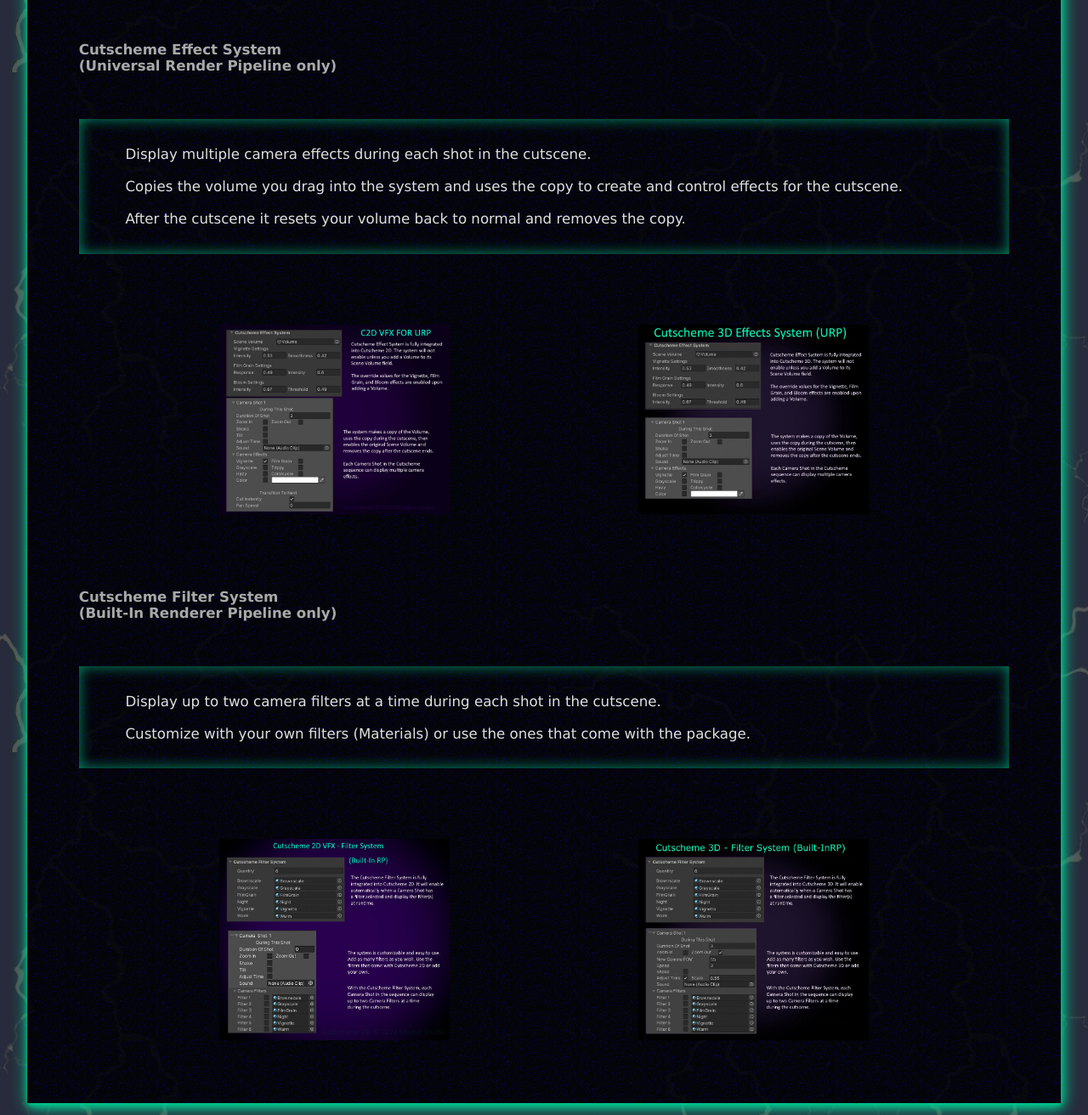
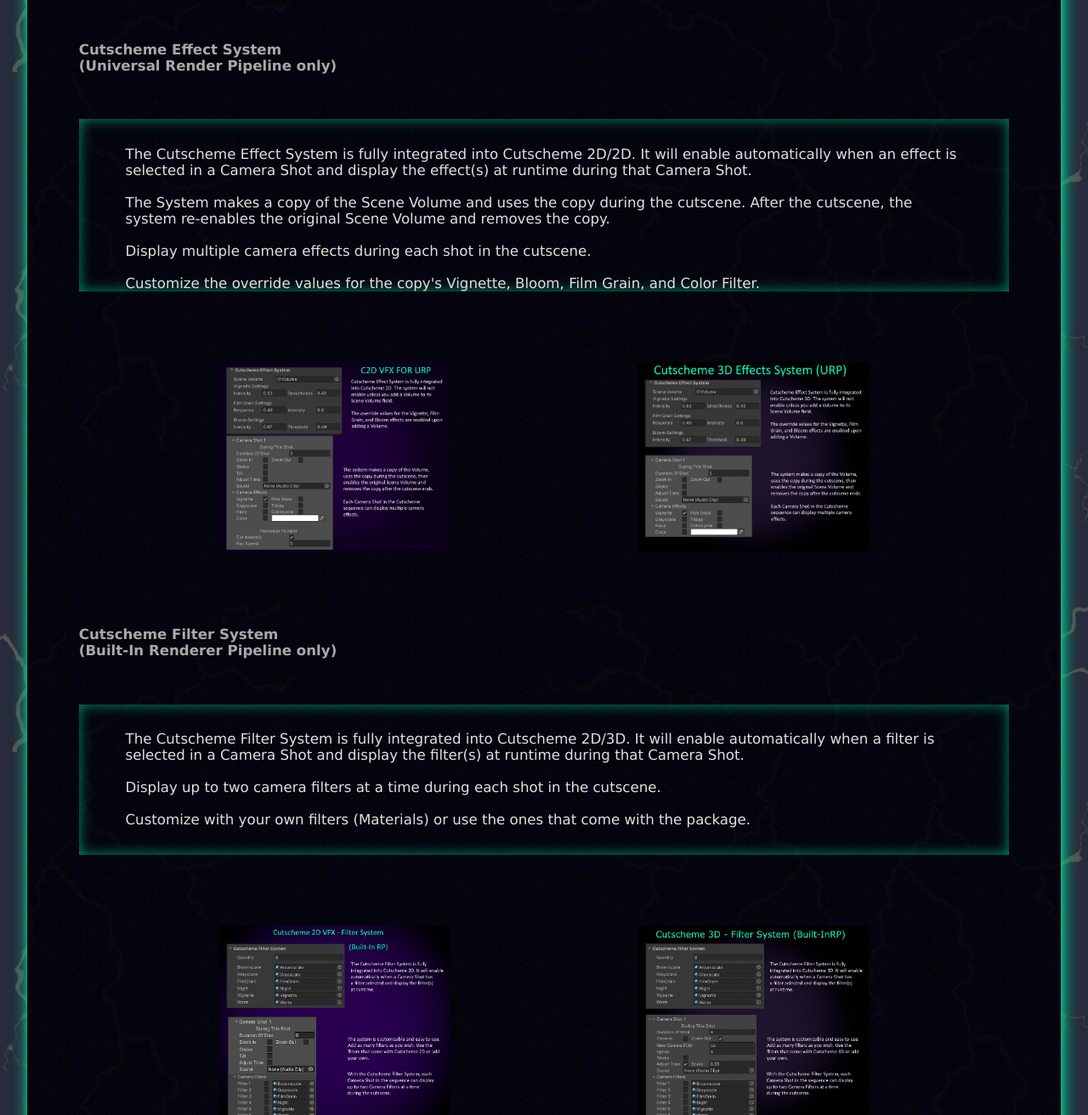
Before and after one commit to Madsir/madsirstudio.github.io, a Jekyll site: the page built from cutscheme/index.html, in a window 1280 px wide and 1400 px high, scrolled down 3827 px, cut to the strip 88-1400 px from the top of the window. Shown: the whole strip at 85% size. Built offline with Jekyll 4.4.1, drawn with Linux system fonts in a browser that asks for light colours.

Commit message:
Update index.html

```diff
--- a/cutscheme/index.html
+++ b/cutscheme/index.html
@@ -318,8 +318,10 @@
 		<h2>Cutscheme Effect System
 			<br>(Universal Render Pipeline only)</h2><br>
 	<div class="baround"><br><p>
+		The Cutscheme Effect System is fully integrated into Cutscheme 2D/2D. It will enable automatically when an effect is selected in a Camera Shot and display the effect(s) at runtime during that Camera Shot.<br><br>
+		The System makes a copy of the Scene Volume and uses the copy during the cutscene. After the cutscene, the system re-enables the original Scene Volume and removes the copy.<br><br>
 		Display multiple camera effects during each shot in the cutscene. <br><br>
-		Copies the volume you drag into the system and uses the copy to create and control effects for the cutscene.<br><br> After the cutscene it resets your volume back to normal and removes the copy.</p>
+		Customize the override values for the copy's Vignette, Bloom, Film Grain, and Color Filter.
 		<br>
 	</div>
 	      <br>
@@ -339,6 +341,7 @@
 <br>
 		<h2>Cutscheme Filter System<br>(Built-In Renderer Pipeline only)</h2><br>
 	<div class="baround"><br><p>
+		The Cutscheme Filter System is fully integrated into Cutscheme 2D/3D. It will enable automatically when a filter is selected in a Camera Shot and display the filter(s) at runtime during that Camera Shot.<br><br>
 		Display up to two camera filters at a time during each shot in the cutscene.<br><br>
 		Customize with your own filters (Materials) or use the ones that come with the package.</p>
 	<br>
```
